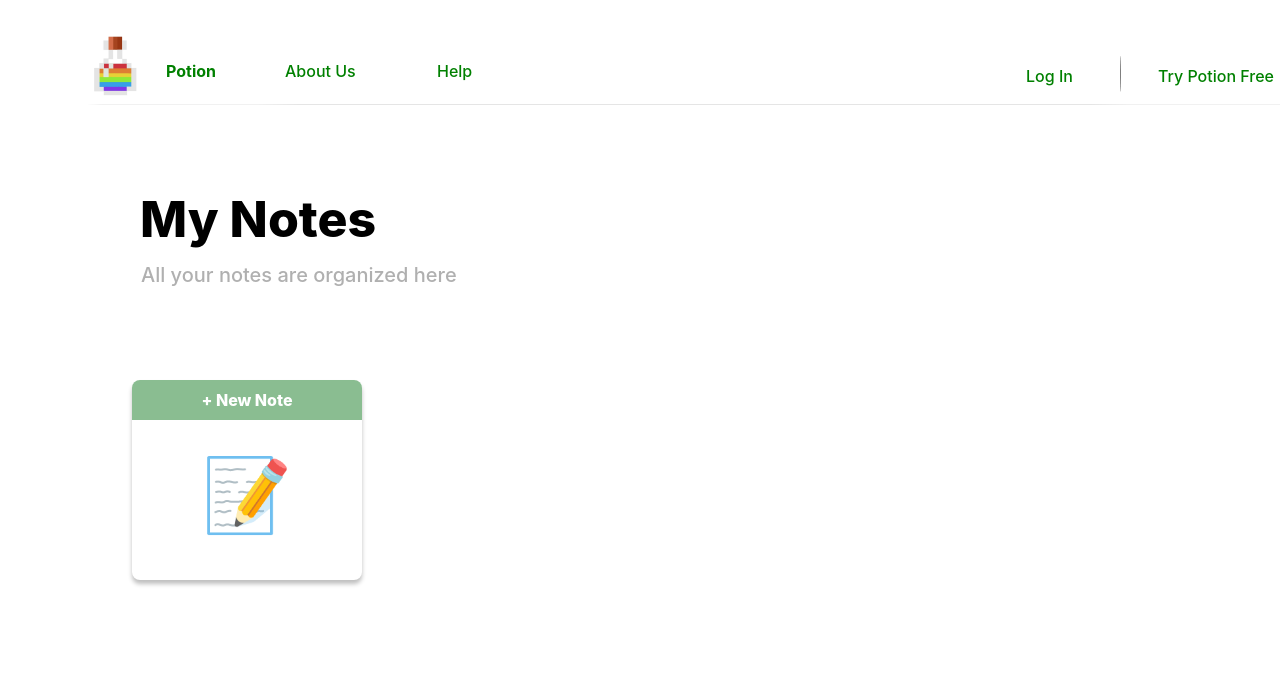
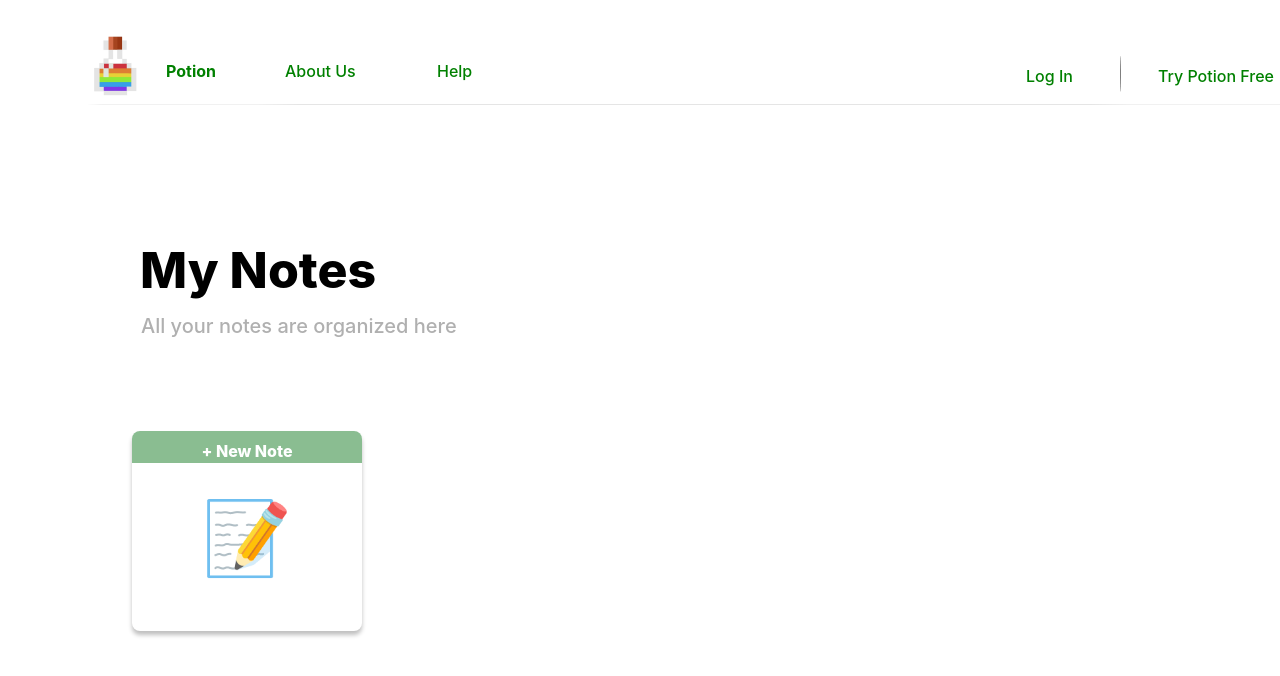
Before and after one commit to cchun01/Potion, a React (Create React App) app in the folder react-frontend/: page /my-notes in a window 1280 px wide. Shown: the top 676 px of the page. Built offline with nearby package versions, Linux system fonts and the light colour scheme.

Commit message:
styling fixes

```diff
--- a/react-frontend/src/App.js
+++ b/react-frontend/src/App.js
@@ -5,6 +5,7 @@ import EmailVerification from "./EmailVerification";
 import MyNotes from "./MyNotes";
 import LogIn from "./LogIn";
 import Home from "./Home";
+import NewNote from "./NewNote";
 import "./App.css";
 import { BrowserRouter as Router, Routes, Route, Link } from "react-router-dom";
 
@@ -67,6 +68,7 @@ function MyApp() {
         <Route path="/emailverification" element={<EmailVerification />} />
         <Route path="/my-notes" element={<MyNotes />} />
         <Route path="/log-in" element={<LogIn />} />
+        <Route path="/new-note" element={<NewNote />} />
         <Route path="/" element={<Home />} />
       </Routes>
     </Router>
--- a/react-frontend/src/MyNotes.css
+++ b/react-frontend/src/MyNotes.css
@@ -7,12 +7,12 @@ button{
   align-self: flex-start;
   letter-spacing: 0;
   margin-left: 140px;
-  margin-top: 80px;
-  min-height: 61px;
   z-index: 2;
   font-size: 50px;
   font-family: var(--font-family-montserrat);
   font-weight: 800;
+  position: relative;
+  bottom: 120px;
 }
 
 .subHeader {
@@ -27,6 +27,8 @@ button{
   font-size: 20px;
   font-style: normal;
   font-weight: 500;
+  position: relative;
+  bottom: 120px;
 }
 
 .notesRow {
@@ -36,6 +38,8 @@ button{
   margin-top: 93px;
   min-width: 1205px;
   z-index: 4;
+  position: relative;
+  bottom: 120px;
 }
 
 .noteContainer {
@@ -68,6 +72,8 @@ button{
   padding-top: 10px;
   padding-bottom: 10px;
   margin-bottom: 5px;
+  margin-top: 0px;
+  margin-right: 30px;
   width: 230px;
   border-radius: 8px 8px 0px 0px;
 }
--- a/react-frontend/src/MyNotes.js
+++ b/react-frontend/src/MyNotes.js
@@ -10,7 +10,7 @@ function MyNotes() {
       <div className="notesRow">
         <div className="noteContainer">
           <div className="noteBoxStyle">
-            <button onClick={()=> {navigate("/NewNote");}} className="noteTitle">
+            <button onClick={()=> {navigate("/new-note");}} className="noteTitle">
             + New Note
              </button>
             <div className="noteEmoji"> 📝 </div>
--- a/react-frontend/src/SignInBox.css
+++ b/react-frontend/src/SignInBox.css
@@ -77,6 +77,7 @@
   border: 1px solid #000000;
   box-sizing: border-box;
   border-radius: 10px;
+  margin-left: 480px;
 }
 
 .rectangle {
@@ -162,4 +163,5 @@
   border: 1px solid #96c498;
   box-sizing: border-box;
   border-radius: 10px;
+  margin-left: 480px;
 }
--- a/react-frontend/src/SignUp.js
+++ b/react-frontend/src/SignUp.js
@@ -14,7 +14,7 @@ function TryNotionFree() {
         <div className="signUpForm">
           <div className="signUpHeader">Sign Up</div>
         </div>
-        <Link to="/my-notes-first-time-user">
+        <Link to="/my-notes">
           <div className="submitSign">Sign Up</div>
         </Link>
         <div className="username">Username</div>
```
